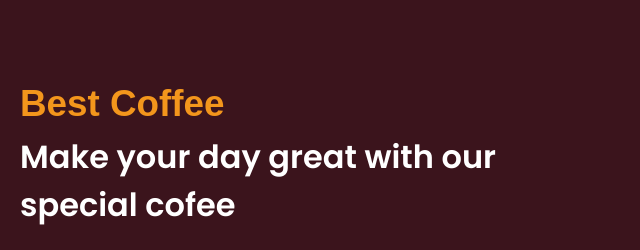
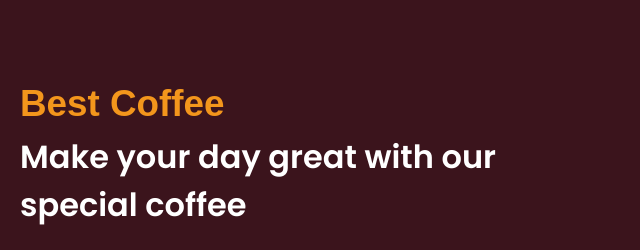
Before and after one commit to Interface-Design-and-Development/web-interface-design-project-Maddy2055, a plain HTML site: page index.html in a window 1280 px wide. Shown: the part 161-411 px from the top of the page, 0-640 px from the left. Drawn offline with nearby package versions, Linux system fonts and the light colour scheme; a web font is replaced by a local one.

Commit message:
fixed some spelling

```diff
--- a/index.html
+++ b/index.html
@@ -50,7 +50,7 @@
             <div class="section-content">
                 <div class="hero-details">
                     <h2 class="title">Best Coffee</h2>
-                    <h3 class="subtitle">Make your day great with our special cofee</h3>
+                    <h3 class="subtitle">Make your day great with our special coffee</h3>
                     <p class="description">Welcome to our coffee paradise, where every beam tells a story and every cup sparks joy.</p>
 
                     <div class="buttons">
```
